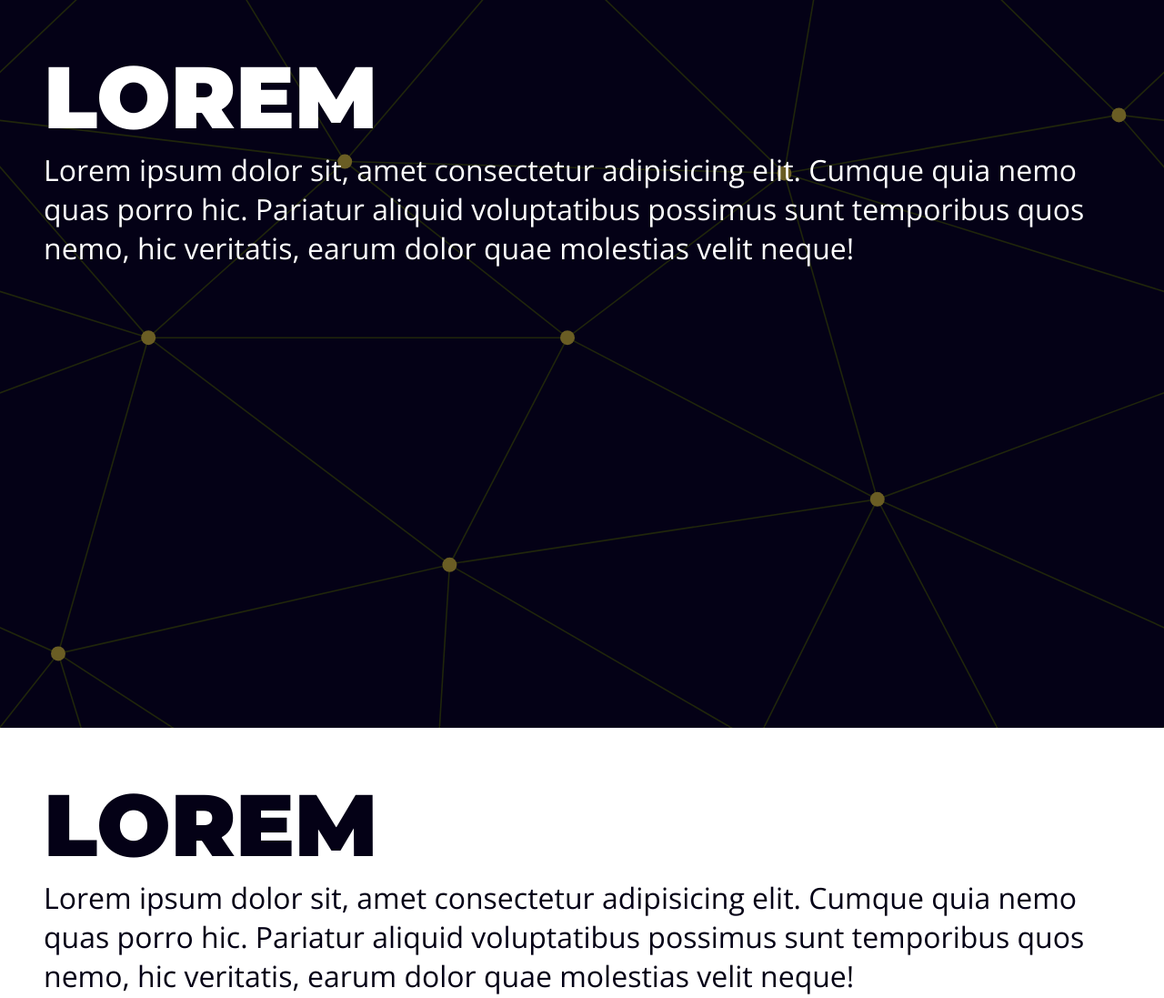
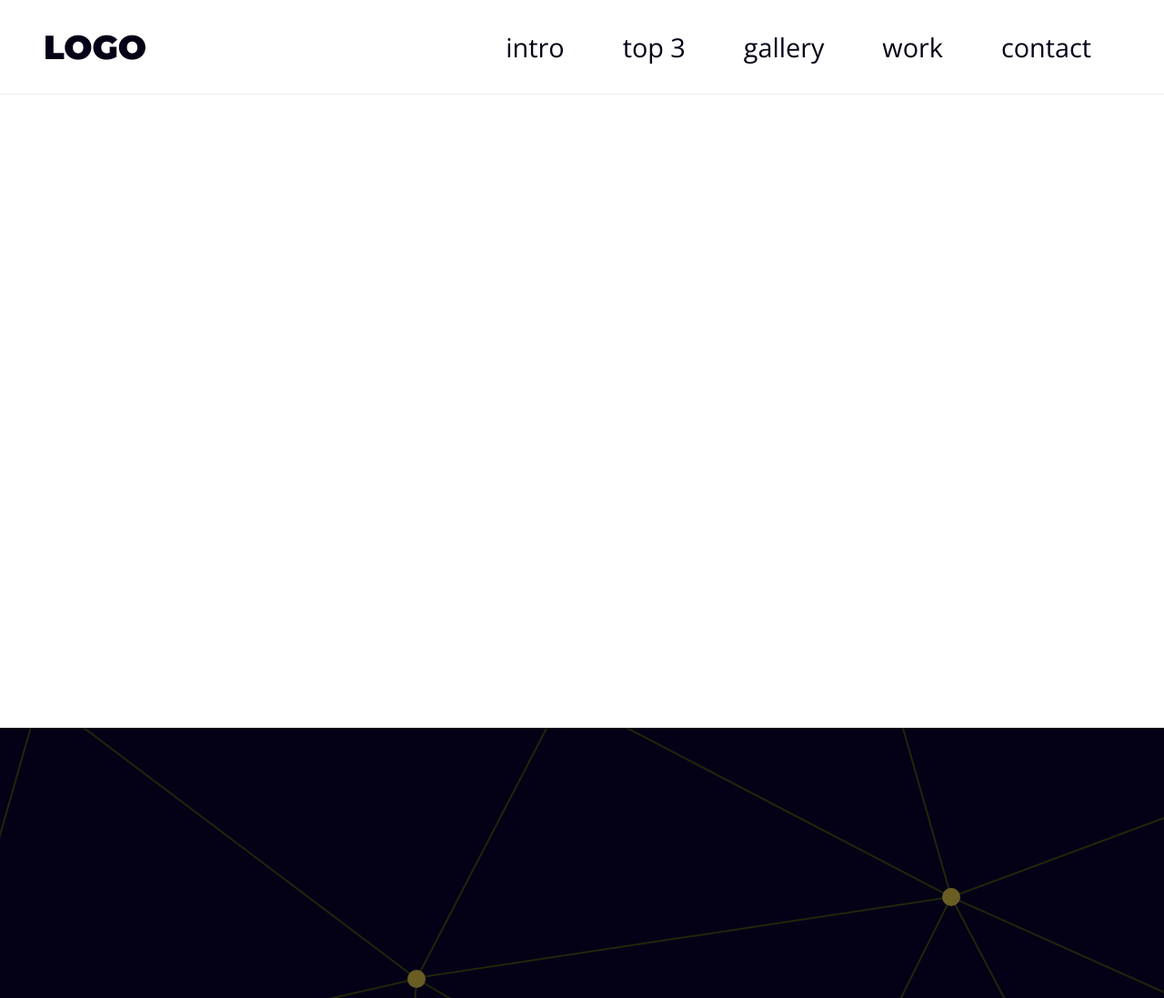
Before and after one commit to nedsonicaro/LadingPageHTML-CSS, a plain HTML site: page index.html in a window 1280 px wide. Shown: the top 1097 px of the page at 91% size. Drawn offline with nearby package versions, Linux system fonts and the light colour scheme.

Commit message:
Modificações no Menu

```diff
--- a/assets/css/styles.css
+++ b/assets/css/styles.css
@@ -1,6 +1,7 @@
 :root {
     --primary-color: #040116;
     --white-color: #FFFFFF;
+    --light-gray-color: #EEEEEE;
     --gap: 3rem;
 }
 
@@ -55,6 +56,10 @@ h6 {
     text-transform: uppercase;
 }
 
+a {
+    text-decoration: none;
+}
+
 .main-bg {
     background-image: url('../img/mainBg.svg');
     background-size: cover;
@@ -75,3 +80,60 @@ h6 {
 .section {
     min-height: 100vh;
 }
+
+.menu {
+    background: var(--white-color);
+    position: fixed;
+    top: 0;
+    left: 0;
+    right: 0;
+    width: 100%;
+    border-bottom: 1px solid var(--light-gray-color);
+}
+
+.menu-content {
+    display: flex;
+    justify-content: space-between;
+    align-items: center;
+    padding-top: 0;
+    padding-bottom: 0;
+}
+
+.menu h1 {
+    font-size: 2.3rem;
+    color: var(--primary-color);
+}
+
+.menu h1 a {
+    color: inherit;
+}
+
+.menu ul {
+    list-style: none;
+    display: flex;
+}
+
+.menu ul li a {
+    display: block;
+    padding: 2rem;
+    font-size: 1.8rem;
+    color: var(--primary-color);
+    position: relative;
+}
+
+.menu ul li a::after {
+    content: '';
+    position: absolute;
+    bottom: 1rem;
+    left: 50%;
+    width: 0;
+    height: 0.2rem;
+    background: crimson;
+    transition: all 300ms ease-in-out;
+}
+
+.menu ul li a:hover::after {
+    width: 50%;
+    left: 25%;
+
+}
--- a/index.html
+++ b/index.html
@@ -7,32 +7,32 @@
     <meta name="viewport" content="width=device-width, initial-scale=1.0">
     <title>Landing Page</title>
     <link rel="stylesheet" href="./assets/css/styles.css">
-    <link rel="stylesheet" href="link rel=" preconnect href="https://fonts.googleapis.com">
+    <link rel="preconnect" href="https://fonts.googleapis.com">
     <link rel="preconnect" href="https://fonts.gstatic.com" crossorigin>
     <link
         href="https://fonts.googleapis.com/css2?family=Montserrat:wght@900&family=Open+Sans:ital,wght@0,400;0,700;1,400&display=swap"
         rel="stylesheet">
 </head>
 
-<body>
-    <section class="main-bg section">
-        <div class="main-content">
-            <h1>Lorem</h1>
-            <p>Lorem ipsum dolor sit, amet consectetur adipisicing elit.
-                Cumque quia nemo quas porro hic. Pariatur aliquid voluptatibus
-                possimus sunt temporibus quos nemo, hic veritatis, earum dolor
-                quae molestias velit neque!</p>
-        </div>
-    </section>
-    <section class="white-bg section">
-        <div class="main-content">
-            <h1>Lorem</h1>
-            <p>Lorem ipsum dolor sit, amet consectetur adipisicing elit.
-                Cumque quia nemo quas porro hic. Pariatur aliquid voluptatibus
-                possimus sunt temporibus quos nemo, hic veritatis, earum dolor
-                quae molestias velit neque!</p>
-        </div>
-    </section>
+<body class="main-bg">
+    <aside class="menu">
+        <section class="main-content menu-content">
+            <h1>
+                <a href="#">LOGO</a>
+            </h1>
+            <nav>
+                <ul>
+                    <li><a href="#">intro</a></li>
+                    <li><a href="#">top 3</a></li>
+                    <li><a href="#">gallery</a></li>
+                    <li><a href="#">work</a></li>
+                    <li><a href="#">contact</a></li>
+                </ul>
+            </nav>
+        </section>
+    </aside>
+    <section class="section white-bg"></section>
+    <section class="section"></section>
 </body>
 
 </html>
```
